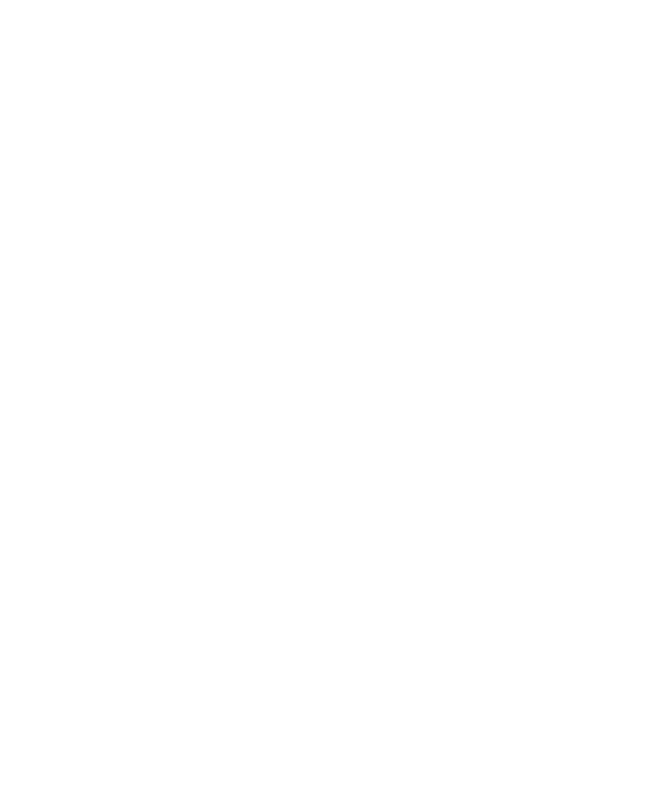
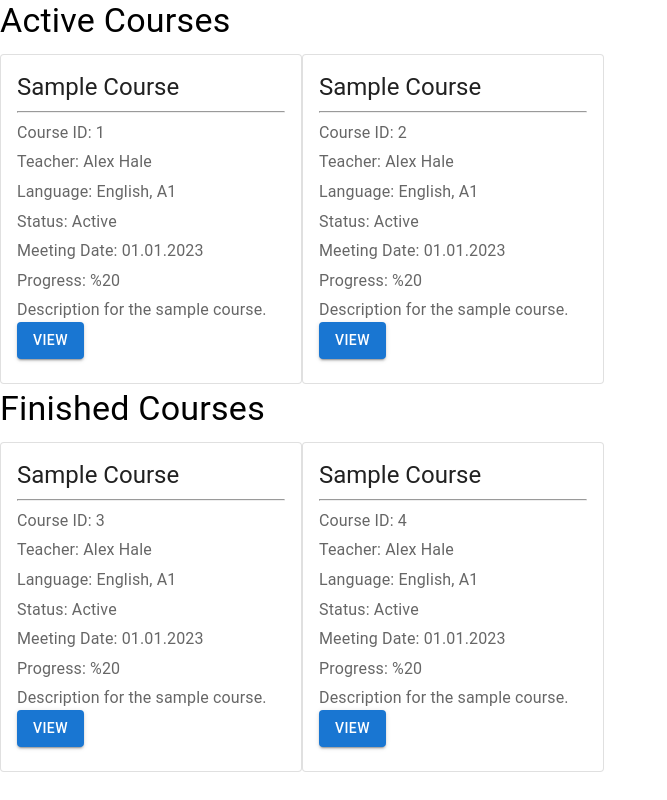
Before and after one commit to efecantepe/LanguageLearning, a React (Create React App) app in the folder learning-language/: page /courses in a window 1280 px wide. Before the commit this address had no page. Shown: the whole page, without its empty margins (0-667 px from the left). Built offline with nearby package versions, Linux system fonts and the light colour scheme.

Commit message:
Courses and Course Component

```diff
--- a/learning-language/src/App.js
+++ b/learning-language/src/App.js
@@ -1,7 +1,8 @@
 import React from 'react';
 import { BrowserRouter, Routes, Route } from "react-router-dom";
-import ProfilePage from './ProfilePage.js';
-import Home from './Home'; // Example: Home page component
+import ProfilePage from './ProfilePage';
+import Home from './Home';
+import ClassPage from './ClassPage';
 
 
 const App = () => {
@@ -10,6 +11,7 @@
       <Routes>
         <Route exact path="/" element={<Home />} />
         <Route exact path="/profile" element={<ProfilePage />} />
+        <Route exact path="/courses" element={<ClassPage />} />
       </Routes>
     </BrowserRouter>
   );
--- /dev/null
+++ b/learning-language/src/ClassPage.js
@@ -0,0 +1,47 @@
+import React, { useState } from 'react';
+import { Card, CardContent, Typography, Button } from '@mui/material';
+import CourseComponent from './Components/CourseComponent';
+
+
+const activeCoursesData = [
+    {id: 1, title: 'Sample Course', teacher: 'Alex Hale', language: 'English', level: 'A1', status: 'Active', progress: '%20', meetingDate: '01.01.2023', description: 'Description for the sample course.'},
+    {id: 2, title: 'Sample Course', teacher: 'Alex Hale', language: 'English', level: 'A1', status: 'Active', progress: '%20', meetingDate: '01.01.2023', description: 'Description for the sample course.'}
+];
+
+const finishedCoursesData = [
+    {id: 3, title: 'Sample Course', teacher: 'Alex Hale', language: 'English', level: 'A1', status: 'Active', progress: '%20', meetingDate: '01.01.2023', description: 'Description for the sample course.'},
+    {id: 4, title: 'Sample Course', teacher: 'Alex Hale', language: 'English', level: 'A1', status: 'Active', progress: '%20', meetingDate: '01.01.2023', description: 'Description for the sample course.'}
+];
+
+const ClassPage = () => {
+  const [activeCourses, setActiveCourses] = useState(activeCoursesData);
+  const [finishedCourses, setFinishedCourses] = useState(finishedCoursesData);
+
+  const handleRegisterCourse = (courseId, courseType) => {
+    console.log(`Registered for ${courseType} course with ID ${courseId}`);
+  };
+
+  return (
+      <div>
+        <div>
+          <Typography variant="h4" gutterBottom>
+            Active Courses
+          </Typography>
+
+          {activeCourses.map((course) => (
+            <CourseComponent course={course} onRegister={handleRegisterCourse}/>
+          ))}
+        </div>
+        <div>
+          <Typography variant="h4" gutterBottom>
+            Finished Courses
+          </Typography>
+          {finishedCourses.map((course) => (
+            <CourseComponent course={course} onRegister={handleRegisterCourse}/>
+          ))}
+        </div>
+      </div>
+  );
+};
+
+export default ClassPage;
--- /dev/null
+++ b/learning-language/src/Components/CourseComponent.js
@@ -0,0 +1,46 @@
+import React from 'react';
+import { Card, CardContent, Typography, Button } from '@mui/material';
+
+
+const CourseComponent = ({ course, onRegister }) => {
+    const { id, title, language, level, teacher, learner, registerDate, meetingDate, progress, homework, status, description } = course;
+
+    const handleView = () => {
+       {console.log("view button clicked!");}
+    };
+
+    return (
+        <Card variant="outlined" sx={{ display: 'inline-block', minWidth: 300 }}>
+            <CardContent>
+                <Typography variant="h5" component="div">
+                {title}
+                </Typography>
+                <hr/>
+                <Typography color="textSecondary" gutterBottom>
+                Course ID: {id}
+                </Typography>
+                <Typography color="textSecondary" gutterBottom>
+                Teacher: {teacher}
+                </Typography>
+                <Typography color="textSecondary" gutterBottom>
+                Language: {language}, {level}
+                </Typography>
+                <Typography color="textSecondary" gutterBottom>
+                Status: {status}
+                </Typography>
+                <Typography color="textSecondary" gutterBottom>
+                Meeting Date: {meetingDate}
+                </Typography>
+                <Typography color="textSecondary" gutterBottom>
+                Progress: {progress}
+                </Typography>
+                <Typography color="textSecondary">{description}</Typography>
+                <Button variant="contained" onClick={handleView}>
+                View
+                </Button>
+            </CardContent>
+        </Card>
+    );
+};
+
+export default CourseComponent;
--- a/learning-language/src/NavigationBar.js
+++ b/learning-language/src/NavigationBar.js
@@ -33,6 +33,11 @@
             Profile Page
           </Link>
         </Button>
+        <Button variant="contained" color="success">
+          <Link to="/courses" className={classes.link}>
+            Courses Page
+          </Link>
+        </Button>
       </Toolbar>
     </AppBar>
   );
```
